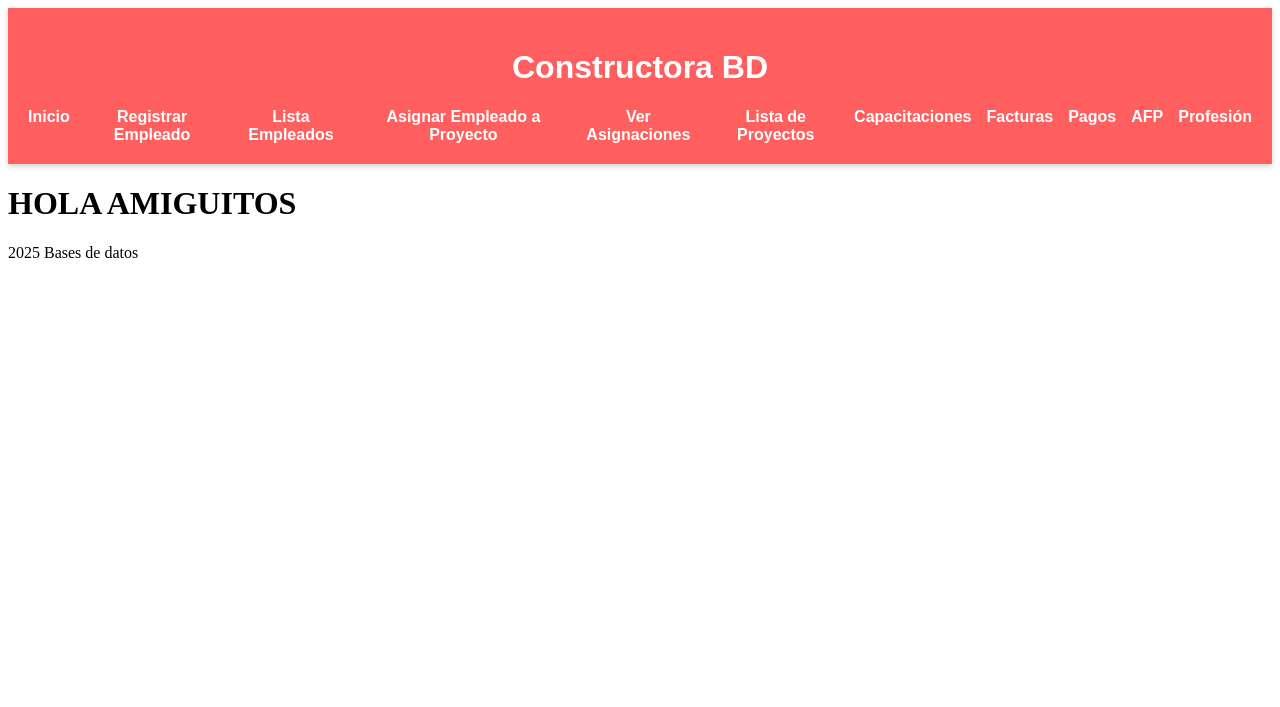
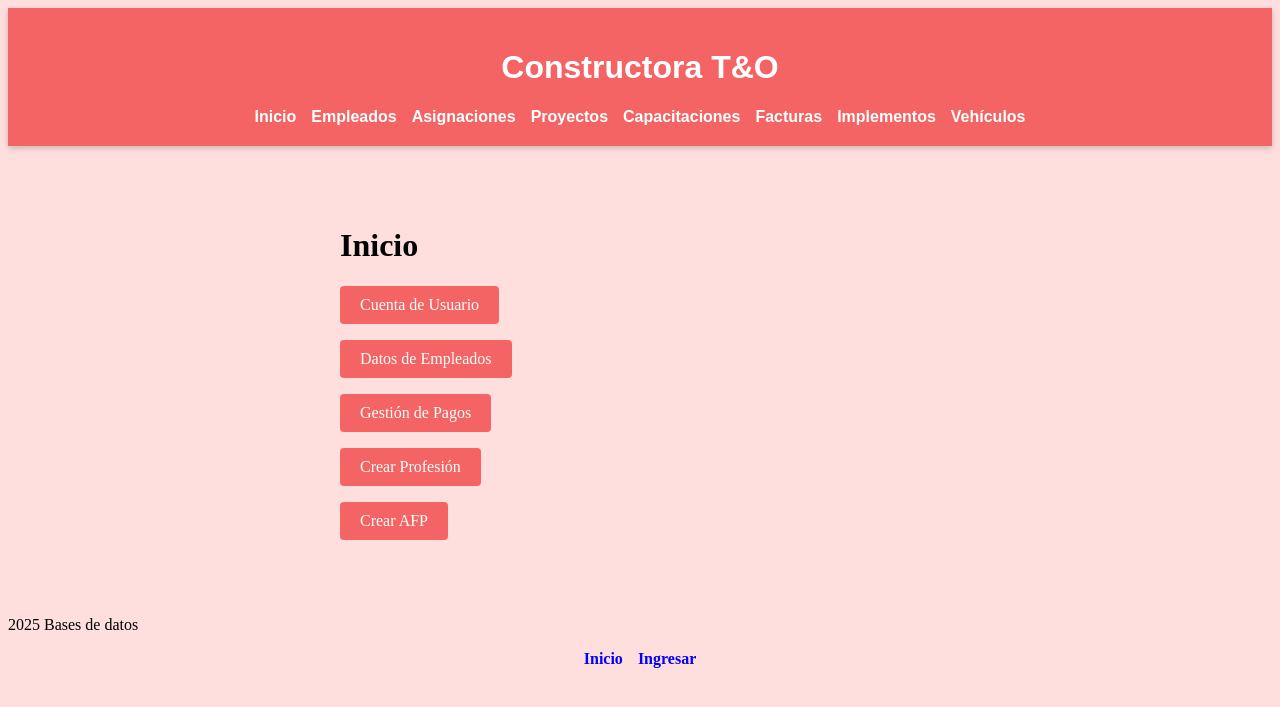
Before and after one commit to YinYanCat/BDD_Constructora, a Django app: template app/templates/app/home.html in a window 1280 px wide. Shown: the top 707 px of the page. Run offline with Django 3.2, Linux system fonts and the light colour scheme; the template is opened without the code that fills it, so the values that code supplies are empty.

Commit message:
Cambio en la interfaz y ubicación de las diferentes urls

```diff
--- a/app/static/app/css/estilos.css
+++ b/app/static/app/css/estilos2.css
@@ -1,12 +1,11 @@
 #banner {
-    background-color: #ff5f5f;
+    background-color: #f46464;
     color: white;
     padding: 20px;
     text-align: center;
     font-family: sans-serif;
     box-shadow: 0px 2px 6px rgba(0, 0, 0, 0.2);
 }
-
 
 #navbar ul {
     list-style-type: none;
@@ -26,3 +25,23 @@
 #navbar a:hover {
     text-decoration: underline;
 }
+
+#btn_reg {
+    background-color: #d63838;
+    color: white;
+    display: inline-block;
+    padding: 10px 20px;
+    text-decoration: none;
+    border-radius: 4px;
+    margin-right: 10px;
+}
+
+#btn_sec {
+    background-color: #6c757d;
+    color: white;
+    display: inline-block;
+    padding: 10px 20px;
+    text-decoration: none;
+    border-radius: 4px;
+    margin-right: 10px;
+}
--- a/app/templates/app/asignar_empleado_proyecto.html
+++ b/app/templates/app/asignar_empleado_proyecto.html
@@ -1,7 +1,7 @@
 {% extends 'app/base.html' %}
 
 {% block content %}
-<div style="max-width: 600px; margin: 50px auto; padding: 20px;">
+<div style="max-width: 600px; margin: 50px auto; padding: 10px;">
     <h1>Asignar Empleado a Proyecto</h1>
 
     <!-- Mensajes -->
--- a/app/templates/app/base.html
+++ b/app/templates/app/base.html
@@ -5,29 +5,24 @@
     <meta name="viewport" content="width=device-width, initial-scale=1.0">
     <title>Constructora BD</title>
     {% load static %}
-
-
-    <link rel="stylesheet" href="{% static 'app/css/estilos.css' %}">
+    <link rel="stylesheet" href="{% static 'app/css/estilos2.css' %}">
     {% block css %}
     {% endblock %}
 </head>
-<body>
 
+<body style="background-color:#ffdede;">
     <header id="banner">
-        <h1>Constructora BD</h1>
+        <h1>Constructora T&O</h1>
         <nav id="navbar">
             <ul>
                 <li><a href="{% url 'home' %}">Inicio</a></li>
-                <li><a href="{% url 'registro_empleado' %}">Registrar Empleado</a></li>
-                <li><a href="{% url 'lista_empleados' %}">Lista Empleados</a></li>
-                <li><a href="{% url 'asignar_empleado_proyecto' %}">Asignar Empleado a Proyecto</a></li>
-                <li><a href="{% url 'lista_asignaciones' %}">Ver Asignaciones</a></li>
-                <li><a href="{% url 'lista_proyecto' %}">Lista de Proyectos</a></li>
-                <li><a href="{% url 'registrar_capacitacion' %}">Capacitaciones</a></li>
-                <li><a href="{% url 'registrar_factura' %}">Facturas</a></li>
-                <li><a href="{% url 'vista_pagos' %}">Pagos</a></li>
-                <li class="nav-item"><a class="nav-link" href="{% url 'crear_afp' %}">AFP</a></li>
-                <li class="nav-item"><a class="nav-link" href="{% url 'crear_profesion' %}">Profesión</a></li>
+                <li><a href="{% url 'lista_empleados' %}">Empleados</a></li>
+                <li><a href="{% url 'lista_asignaciones' %}">Asignaciones</a></li>
+                <li><a href="{% url 'lista_proyecto' %}">Proyectos</a></li>
+                <li><a href="{% url 'lista_capacitacion' %}">Capacitaciones</a></li>
+                <li><a href="{% url 'lista_factura' %}">Facturas</a></li>
+                <li><a href="{% url 'lista_implementos' %}">Implementos</a></li>
+                <li><a href=#>Vehículos</a></li>
             </ul>
         </nav>
     </header>
@@ -46,7 +41,7 @@
         <p>2025 Bases de datos</p>
        <nav id="navbar">
     <ul>
-        <li><a href="{% url 'home' %}">Inicio</a></li>
+        <li><a href="{% url 'home' %}" style="background:none;border:none;color:blue;cursor:pointer;">Inicio</a></li>
         {% if user.is_authenticated %}
             <li>
                 <form action="{% url 'salir' %}" method="post" style="display:inline;">
@@ -55,7 +50,7 @@
                 </form>
             </li>
         {% else %}
-            <li><a href="{% url 'login' %}">Ingresar</a></li>
+            <li><a href="{% url 'login' %}" style="background:none;border:none;color:blue;cursor:pointer;">Ingresar</a></li>
         {% endif %}
     </ul>
 </nav>
--- a/app/templates/app/home.html
+++ b/app/templates/app/home.html
@@ -6,6 +6,23 @@
 {% endblock %}
 {% block content %}
 
-    <h1>HOLA AMIGUITOS</h1>
-
+<div style="max-width: 600px; margin: 50px auto; padding: 10px;">
+    <h1>Inicio</h1>
+    <p> <a href=# class="btn"> Cuenta de Usuario </a> </p>
+    <p> <a href="{% url 'lista_empleados' %}" class="btn"> Datos de Empleados </a> </p>
+    <p> <a href="{% url 'vista_pagos' %}" class="btn"> Gestión de Pagos </a> </p>
+    <p> <a href="{% url 'crear_profesion' %}" class="btn"> Crear Profesión </a> </p>
+    <p> <a href="{% url 'crear_afp' %}" class="btn"> Crear AFP </a> </p>
+</div>
+<style>
+    .btn {
+        background-color: #f46464;
+        color: white;
+        display: inline-block;
+        padding: 10px 20px;
+        text-decoration: none;
+        border-radius: 4px;
+        margin-right: 10px;
+    }
+</style>
 {% endblock %}
--- a/app/templates/app/registro_empleado.html
+++ b/app/templates/app/registro_empleado.html
@@ -39,12 +39,6 @@
             <label>{{ form.last_name.label }}:</label><br>
             {{ form.last_name }}
             {% if form.last_name.errors %}<br><span style="color: red;">{{ form.last_name.errors }}</span>{% endif %}
-        </p>
-
-        <p>
-            <label>{{ form.title.label }}:</label><br>
-            {{ form.title }}
-            {% if form.title.errors %}<br><span style="color: red;">{{ form.title.errors }}</span>{% endif %}
         </p>
 
         <p>
--- a/app/templates/app/registro_permiso.html
+++ b/app/templates/app/registro_permiso.html
@@ -1,8 +1,9 @@
 {% extends "app/base.html" %}
 {% load static %}
 {% block content %}
+
 <div class="container mt-4">
-    <h2>Registrar Permiso</h2>
+    <h1>Registrar Permiso</h1>
     {% if messages %}
       {% for message in messages %}
         <div class="alert alert-{{ message.tags }} mt-2">{{ message }}</div>
```
Also changed, not shown: app/templates/app/lista_asignaciones.html (+9 -5 lines), app/templates/app/lista_capacitacion.html (renamed from app/templates/app/registrar_capacitacion.html, +7 -11 lines), app/templates/app/lista_empleados.html (+5 -9 lines), app/templates/app/lista_factura.html (renamed from app/templates/app/registrar_factura.html, +7 -11 lines), app/templates/app/lista_proyecto.html (+8 -4 lines), app/templates/app/registro_capacitacion.html (added, +12 -0 lines), app/templates/app/registro_factura.html (added, +12 -0 lines), app/templates/app/registro_proyecto.html (+7 -10 lines), app/templates/registration/login.html (+41 -10 lines), app/urls.py (+6 -5 lines), app/views.py (+11 -15 lines).
